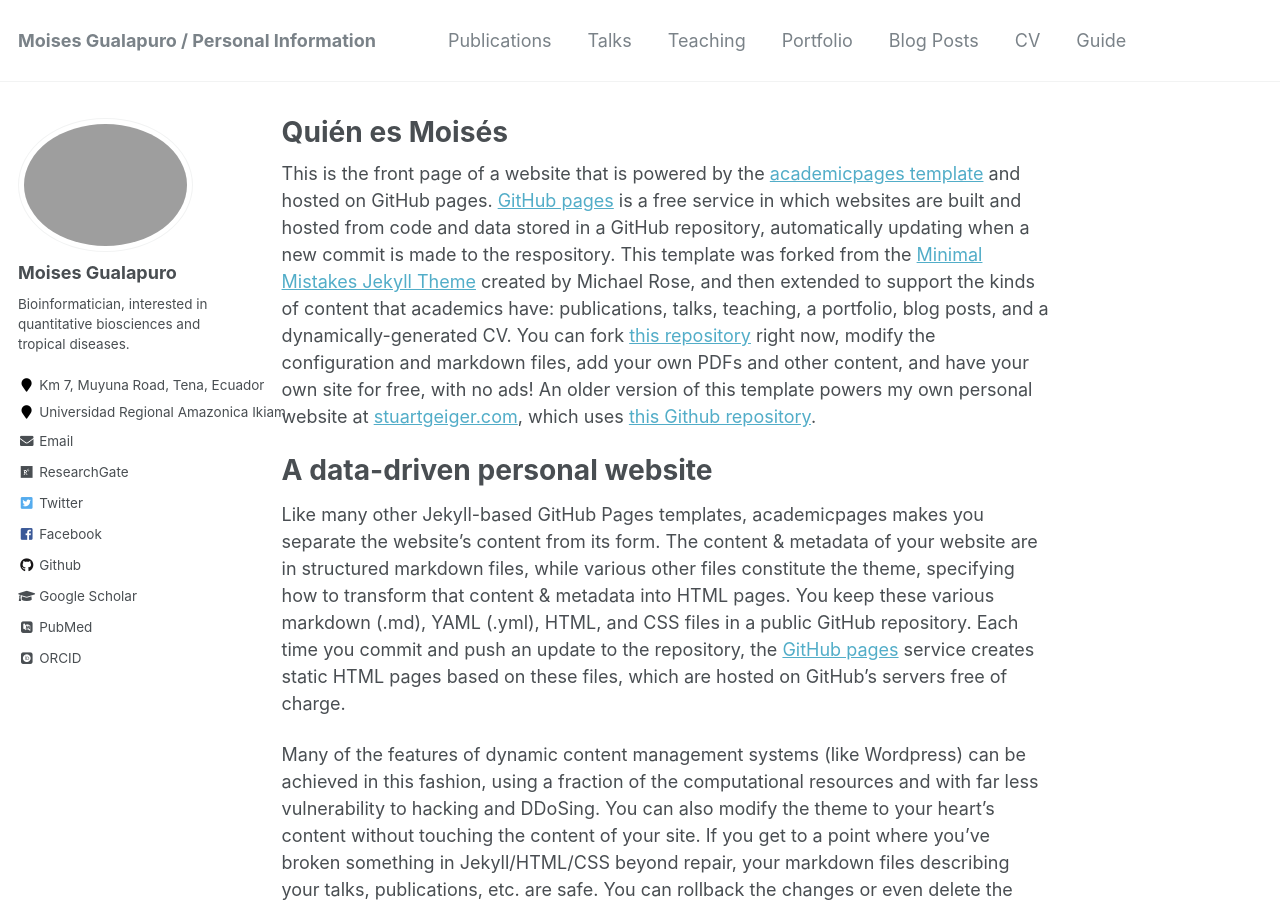
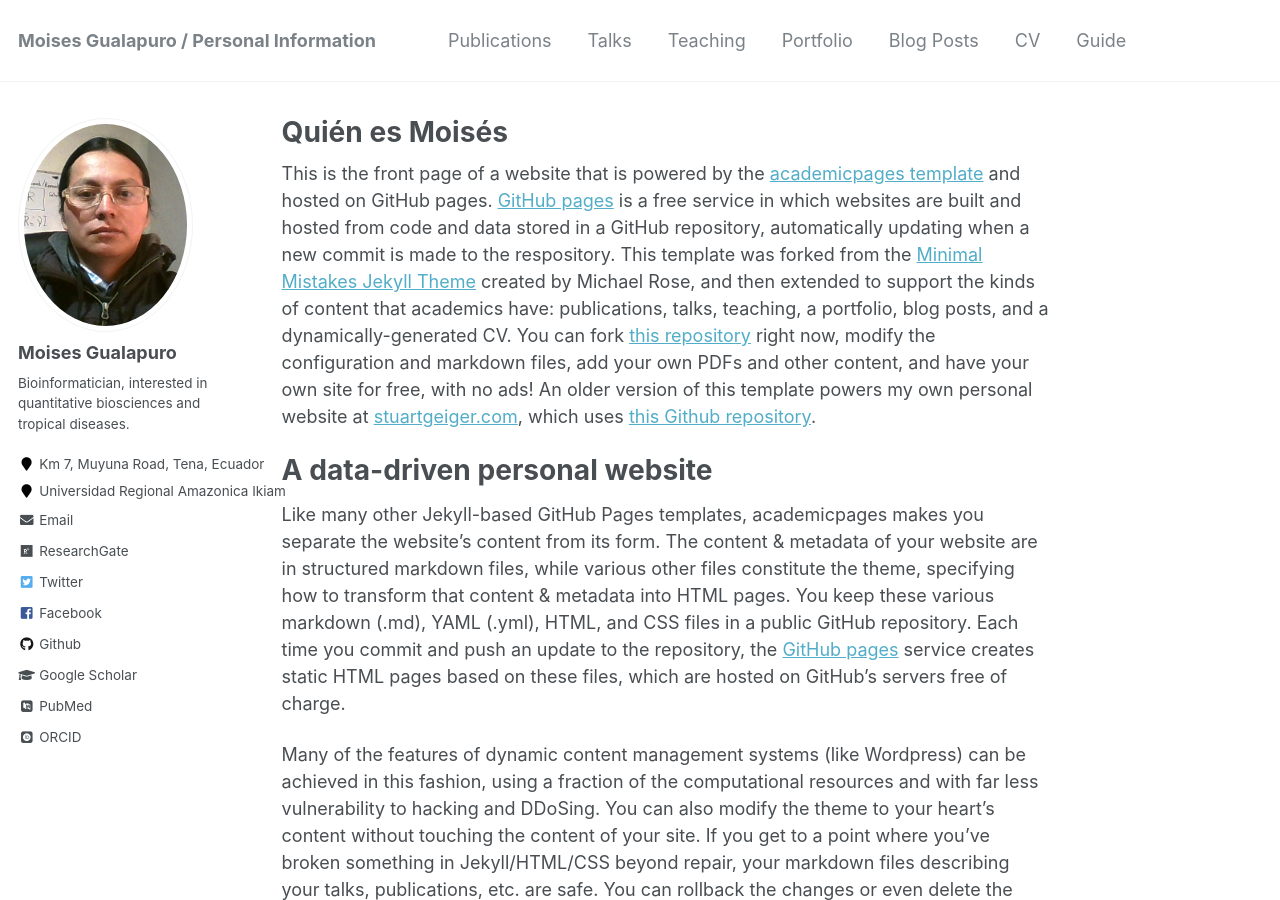
Before and after one commit to gualapuromoises/MoisesGualapuro, a Jekyll site: the page built from _pages/about.md, in a window 1280 px wide and 900 px high. Built offline with Jekyll 4.4.1, drawn with Linux system fonts in a browser that asks for light colours; some web fonts are replaced.

Commit message:
Update _config.yml

```diff
--- a/_config.yml
+++ b/_config.yml
@@ -82,7 +82,7 @@ analytics:
 # Site Author
 author:
   name             : "Moises Gualapuro"
-  avatar           : #"images/profile.jpg"
+  avatar           : "profile.jpg"
   bio              : "Bioinformatician, interested in quantitative biosciences and tropical diseases."
   location         : "Km 7, Muyuna Road, Tena, Ecuador"
   employer         : "Universidad Regional Amazonica Ikiam"
```
